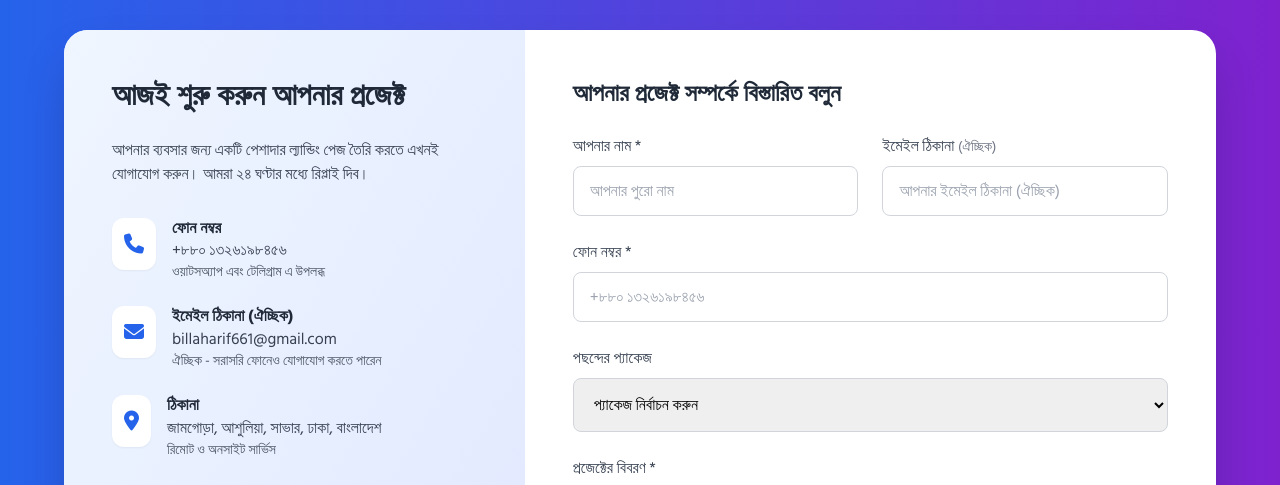
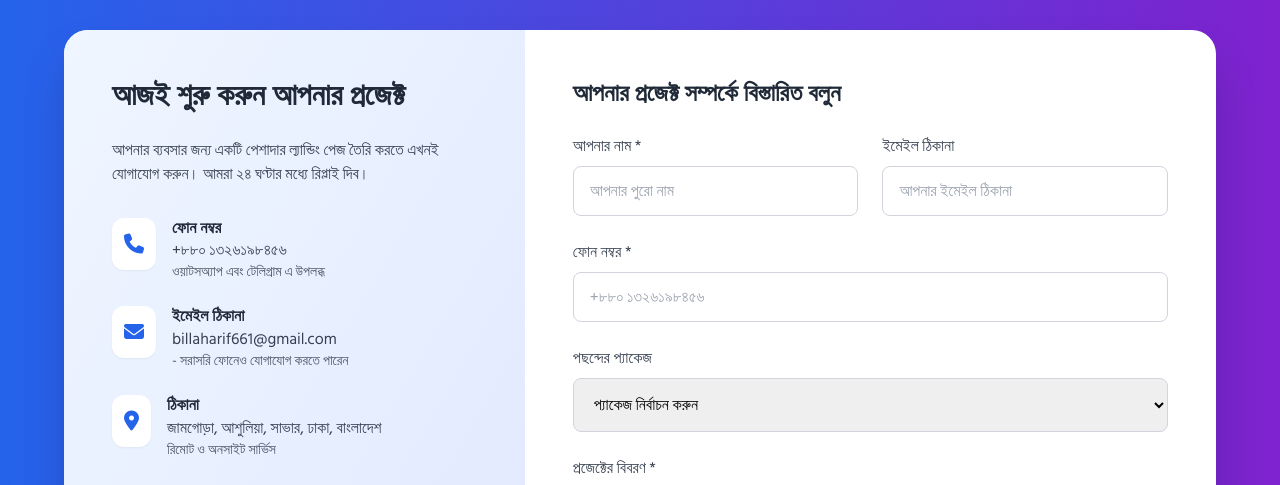
Before and after one commit to ha661bibullah/LandingPro, a plain HTML site: page frontend/index.html in a window 1280 px wide. Shown: the part 4240-4725 px from the top of the page. Drawn offline with nearby package versions, Linux system fonts and the light colour scheme; no server answers.

Commit message:
new update

```diff
--- a/frontend/index.html
+++ b/frontend/index.html
@@ -1286,9 +1286,9 @@
                                             <i class="fas fa-envelope text-blue-600 text-xl" aria-hidden="true"></i>
                                         </div>
                                         <div>
-                                            <h3 class="font-bold text-gray-800">ইমেইল ঠিকানা (ঐচ্ছিক)</h3>
+                                            <h3 class="font-bold text-gray-800">ইমেইল ঠিকানা</h3>
                                             <p class="text-gray-700">billaharif661@gmail.com</p>
-                                            <p class="text-gray-600 text-sm">ঐচ্ছিক - সরাসরি ফোনেও যোগাযোগ করতে পারেন</p>
+                                            <p class="text-gray-600 text-sm">- সরাসরি ফোনেও যোগাযোগ করতে পারেন</p>
                                         </div>
                                     </div>
 
@@ -1331,8 +1331,8 @@
                                         </div>
 
                                         <div>
-                                            <label class="block text-gray-700 mb-2" for="email">ইমেইল ঠিকানা <span class="text-gray-500 text-sm">(ঐচ্ছিক)</span></label>
-                                            <input type="email" id="email" name="email" class="w-full px-4 py-3 border border-gray-300 rounded-lg focus:outline-none focus:ring-2 focus:ring-blue-500 focus:border-transparent" placeholder="আপনার ইমেইল ঠিকানা (ঐচ্ছিক)">
+                                            <label class="block text-gray-700 mb-2" for="email">ইমেইল ঠিকানা <span class="text-gray-500 text-sm"></span></label>
+                                            <input type="email" id="email" name="email" class="w-full px-4 py-3 border border-gray-300 rounded-lg focus:outline-none focus:ring-2 focus:ring-blue-500 focus:border-transparent" placeholder="আপনার ইমেইল ঠিকানা">
                                         </div>
                                     </div>
 
```
